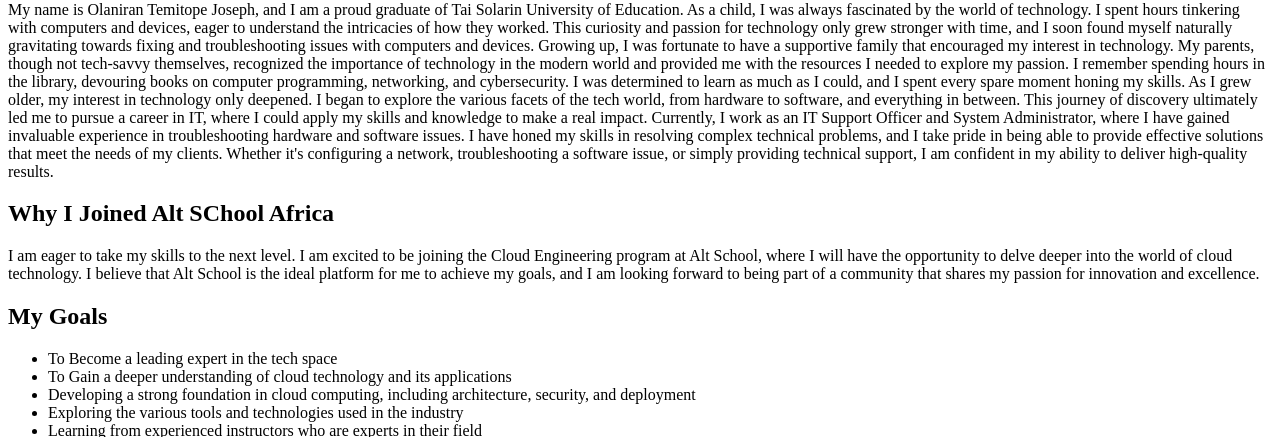
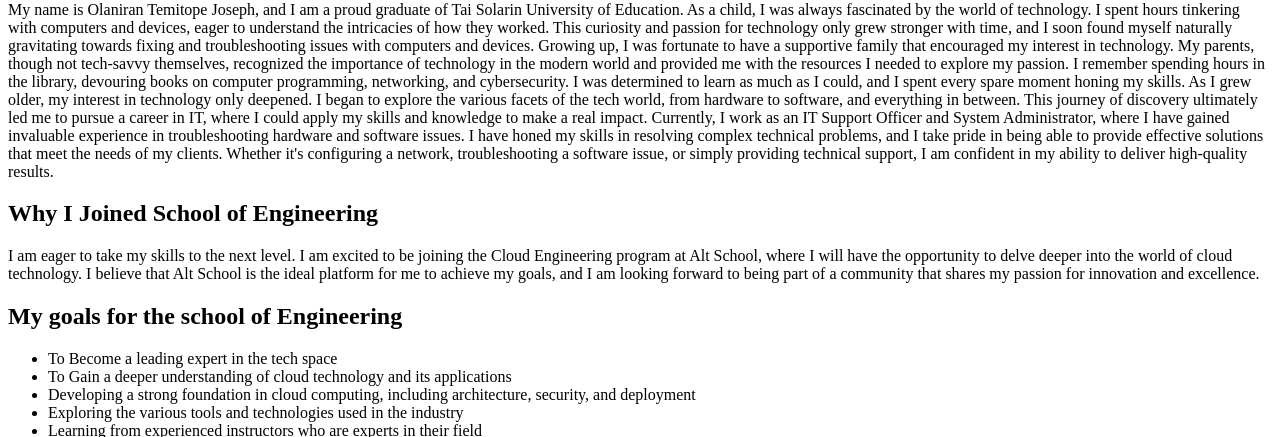
Before and after one commit to jhozxz/Temitope-Olaniran, a plain HTML site: page index.html in a window 1280 px wide. Shown: the part 510-947 px from the top of the page. Drawn offline with Linux system fonts and the light colour scheme.

Commit message:
Update index.html

```diff
--- a/index.html
+++ b/index.html
@@ -40,7 +40,7 @@
     deliver high-quality results.
 </p>
 
-<h2>Why I Joined Alt SChool Africa</h2>
+<h2>Why I Joined School of Engineering</h2>
 
 <p>I am eager to take my skills to the next level.
     I am excited to be joining the Cloud Engineering program at Alt School,
@@ -50,7 +50,7 @@
       that shares my passion for innovation and excellence.
 </p>
 
-<h2>My Goals</h2>
+<h2>My goals for the school of Engineering</h2>
 <ul>
     <li>To Become a leading expert in the tech space</li>
     <li>To Gain a deeper understanding of cloud technology and its applications</li>
```
